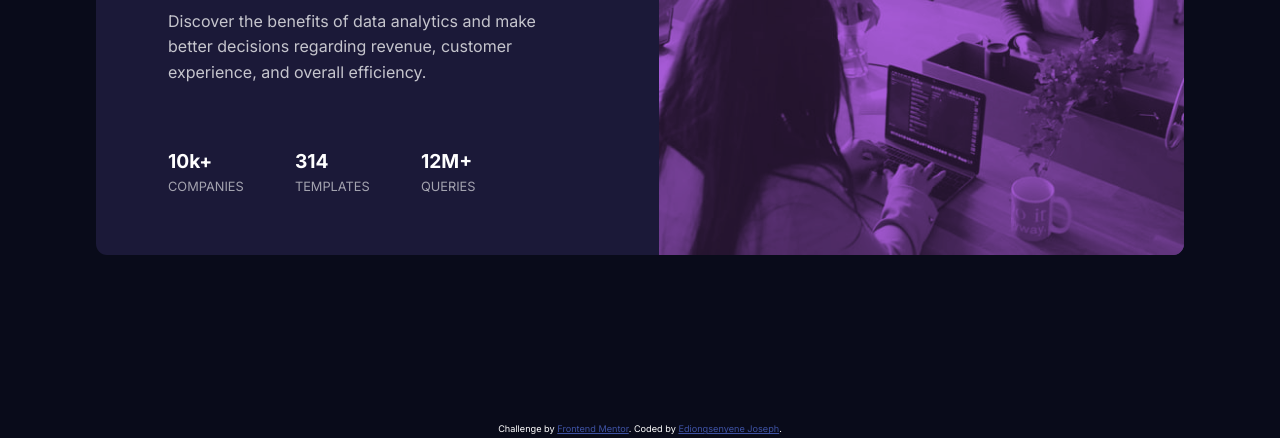
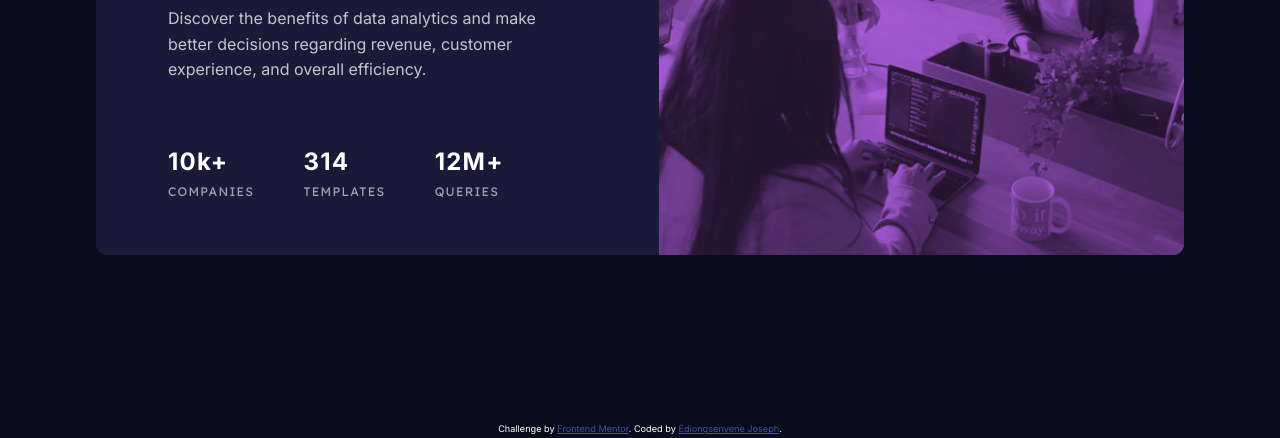
Before and after one commit to IEdiong/fem-stats-preview-card-component, a plain HTML site: page index.html in a window 1280 px wide. Shown: the part 362-800 px from the top of the page. Drawn offline with Linux system fonts and the light colour scheme.

Commit message:
refactor code

```diff
--- a/index.html
+++ b/index.html
@@ -32,24 +32,10 @@
         <h2>Get <span class="accent">insights</span> that help your business grow.</h2>
         <p>Discover the benefits of data analytics and make better decisions regarding revenue, customer experience, and overall efficiency.</p>
         <ul class="stats__list">
-          <li class="stats-item"><span class="stats-item__numbers tt-sm">10k+</span>companies</li>
-          <li class="stats-item"><span class="stats-item__numbers">314</span>templates</li>
-          <li class="stats-item"><span class="stats-item__numbers">12M+</span>queries</li>
+          <li class="stats-item"><span class="stats-item__numbers ff-inter tt-sm">10k+</span>companies</li>
+          <li class="stats-item"><span class="stats-item__numbers ff-inter">314</span>templates</li>
+          <li class="stats-item"><span class="stats-item__numbers ff-inter">12M+</span>queries</li>
         </ul>
-        <!-- <div class="row stats-container">
-          <div class="stats-item">
-            <span class="stats">10k+</span>
-            <p class="stats-heading">companies</p>
-          </div>
-          <div class="stats-item">
-            <span class="stats">314</span>
-            <p class="stats-heading">templates</p>
-          </div>
-          <div class="stats-item">
-            <span class="stats">12M+</span>
-            <p class="stats-heading">queries</p>
-          </div>
-        </div> -->
       </section>
     </div>
   </main>
--- a/styles/style.css
+++ b/styles/style.css
@@ -68,6 +68,10 @@ h2 {
   text-transform: lowercase;
 }
 
+.ff-inter {
+  font-family: 'Inter', sans-serif;
+}
+
 .stats-preview-card {
   margin-top: 5em;
   margin-bottom: 5em;
@@ -106,18 +110,6 @@ h2 {
   font-weight: 700;
   color: #ffffff;
 }
-
-/*
-.stats-heading {
-  text-transform: uppercase;
-  font-size: 0.7rem;
-  color: var(--stat-heading-white);
-}
-
-.stats {
-  font-size: 1.2rem;
-  font-weight: 700;
-} */
 
 footer {
   position: relative;
@@ -161,12 +153,6 @@ small {
     align-items: center;
   }
 
-  /*
-  .stats-container {
-    margin-top: 3em;
-  }
-  */
-
   .stats-preview-card {
     margin-top: 0;
     margin-bottom: 0;
@@ -198,16 +184,17 @@ small {
     margin-top: 3em;
   }
 
-  .stats {
-    font-size: 1.3vw;
-  }
-
   .stats-item + .stats-item {
     margin-left: 4em;
   }
 
   .stats-item {
     font-size: 1vw;
+    font-family: 'Lexend Deca', sans-serif;
+  }
+
+  .stats-item__numbers {
+    font-size: 1.3vw;
   }
 
   footer {
@@ -232,13 +219,12 @@ small {
     font-size: 2.3rem;
   }
 
-  .stats {
-    font-size: 1.5rem;
-  }
-
-  .stats-heading {
-    font-family: 'Lexend Deca', sans-serif;
+  .stats-item {
     font-size: 0.77rem;
     letter-spacing: 0.1em;
   }
+
+  .stats-item__numbers {
+    font-size: 1.5rem;
+  }
 }
```
